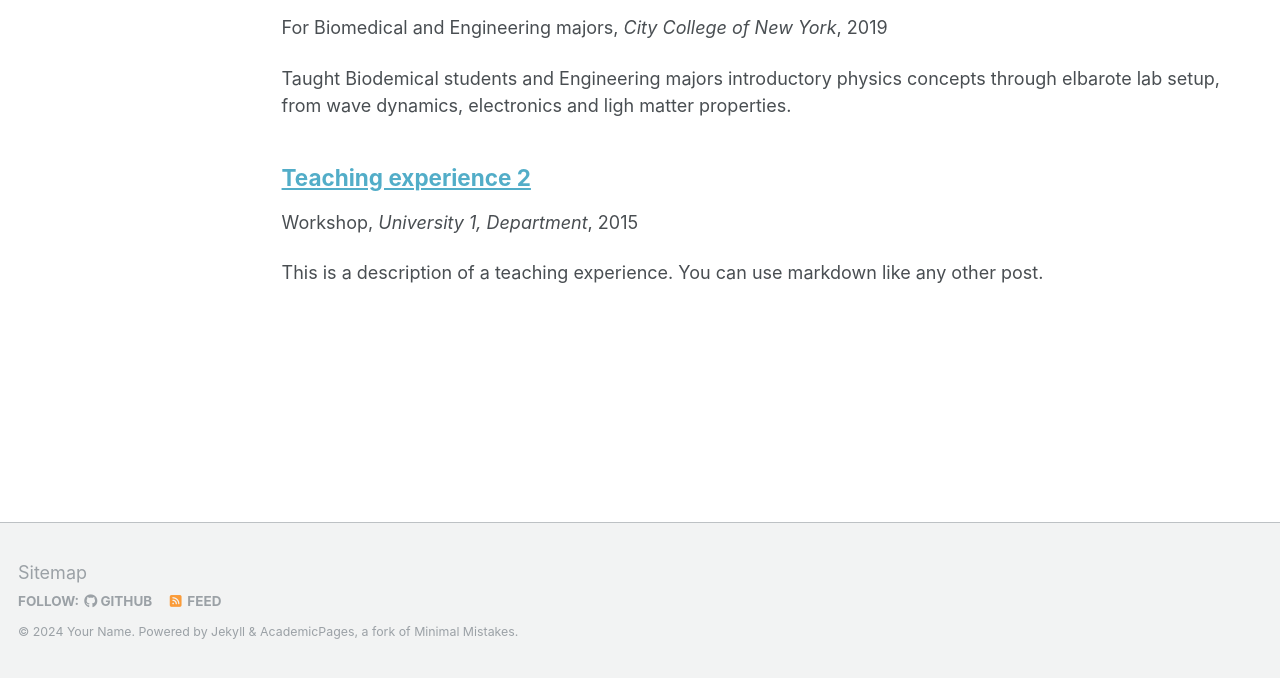
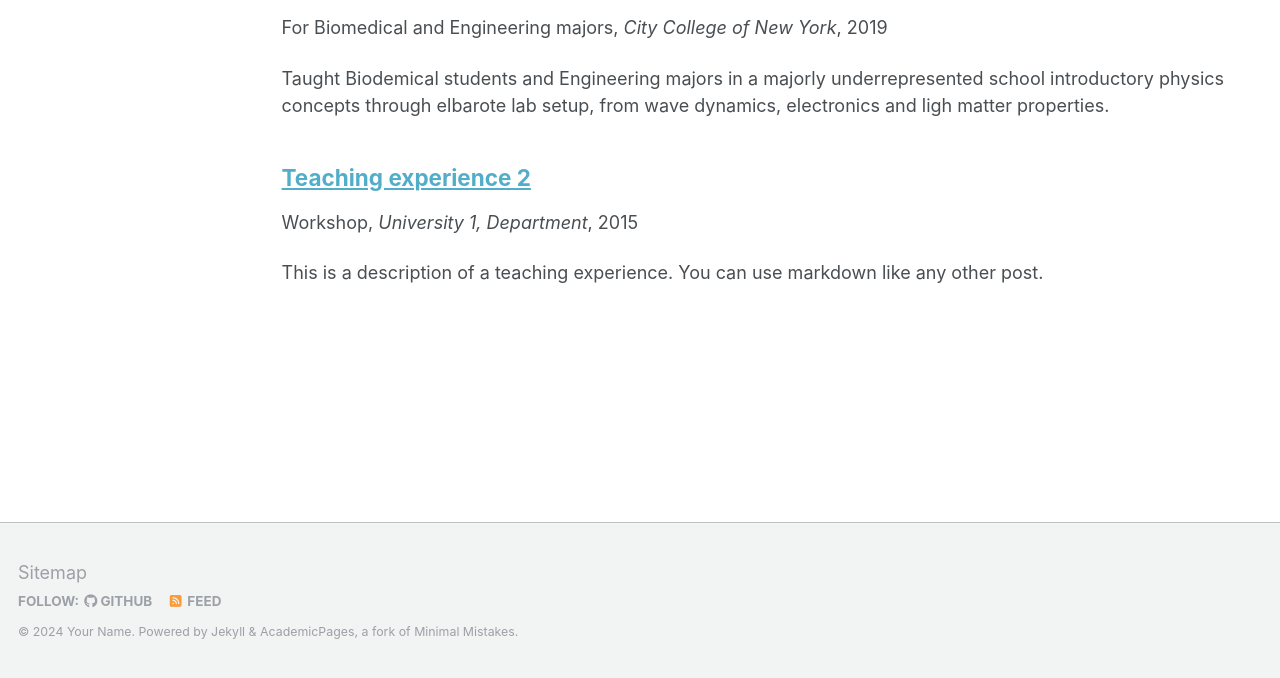
Before and after one commit to kryogenica/CV, a Jekyll site: the page built from _pages/teaching.html, in a window 1280 px wide, cut to the strip 222-900 px from the top of the page. Built offline with Jekyll 4.4.1, drawn with Linux system fonts in a browser that asks for light colours.

Commit message:
Update 2014-spring-teaching-1.md

```diff
--- a/_teaching/2014-spring-teaching-1.md
+++ b/_teaching/2014-spring-teaching-1.md
@@ -4,7 +4,7 @@
 type: "For Biomedical and Engineering majors"
 permalink: /teaching/2014-spring-teaching-1
 venue: "City College of New York"
-date: "2019-01-27 2023-05-15"
-location: "City, Country"
+date: "January 2019 - May 2023"
+location: "New York, NY"
 ---
-Taught Biodemical students and Engineering majors introductory physics concepts through elbarote lab setup, from wave dynamics, electronics and ligh matter properties.
+Taught Biodemical students and Engineering majors in a majorly underrepresented school introductory physics concepts through elbarote lab setup, from wave dynamics, electronics and ligh matter properties.
```
